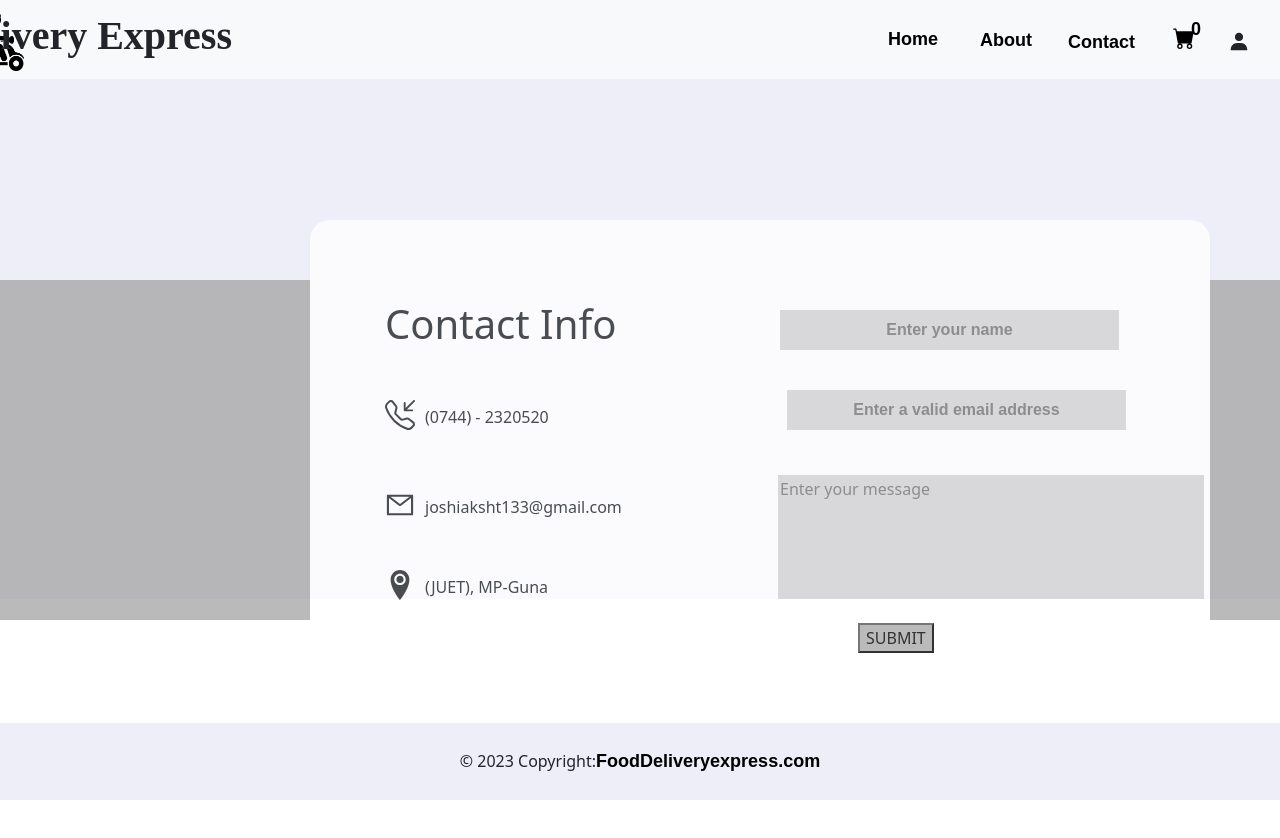
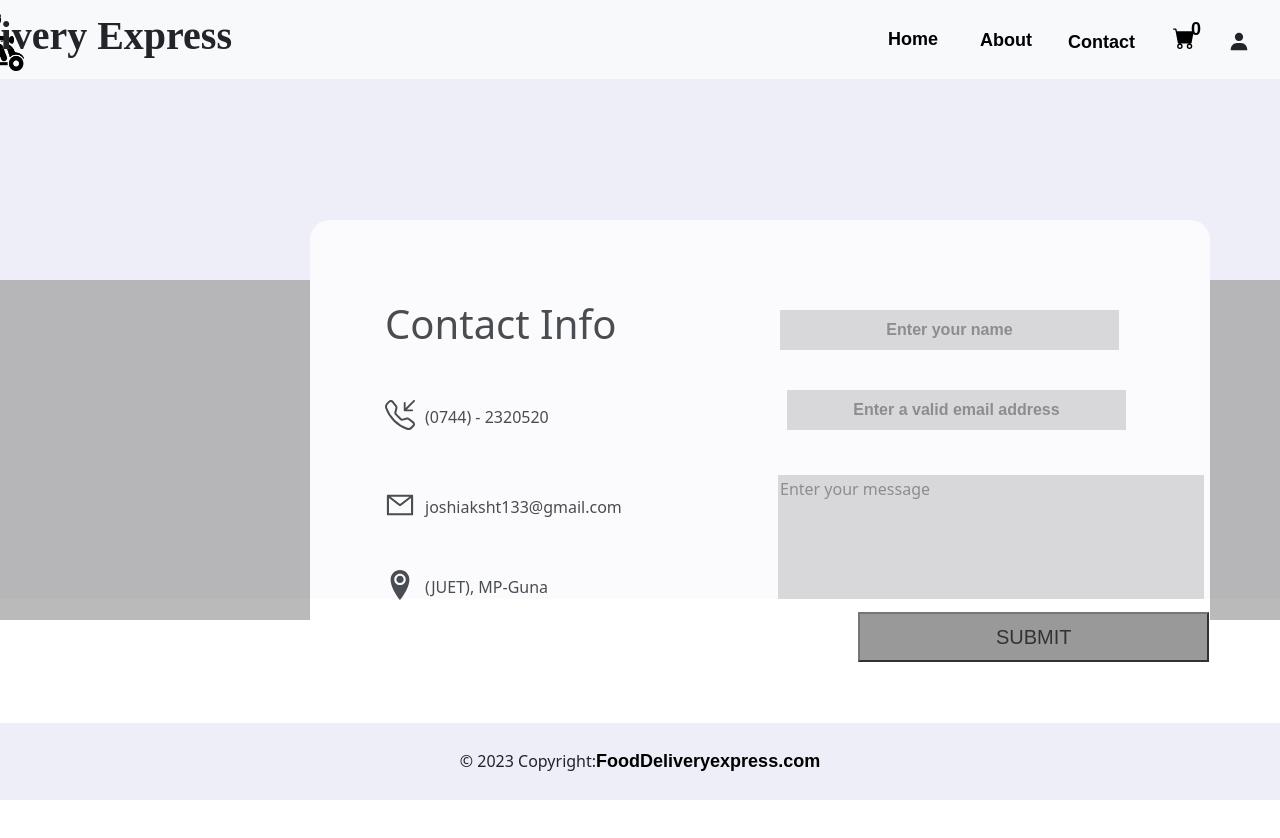
Before and after one commit to Ajddn/Food_delivery_express_Mern_stack_app, a React (Create React App) app in the folder frontend/: page /contact in a window 1280 px wide. In both pictures the pointer is over the button "SUBMIT". Shown: the top 838 px of the page. Built offline with nearby package versions, Linux system fonts and the light colour scheme; no server answers.

Commit message:
Update conatct.css
changing btn to btnforsubmit as it overlapping with other pages button

```diff
--- a/frontend/src/navbarpages/conatct.css
+++ b/frontend/src/navbarpages/conatct.css
@@ -82,7 +82,7 @@ position :relative; top : 270px;
 }
 
 
-.btn {
+.btnforsubmit {
     background: darkgray;
     /* background-image: -webkit-linear-gradient(top, #A1CCD1, #A1CCD1);
     background-image: -moz-linear-gradient(top, #A1CCD1, #A1CCD1);
@@ -100,7 +100,7 @@ position :relative; top : 270px;
 
   }
 
-  .btn:hover {
+  .btnforsubmit:hover {
     background: gray;
     /* background-image: -webkit-linear-gradient(top, #7ebbc2, #7ebbc2);
     background-image: -moz-linear-gradient(top, #7ebbc2, #7ebbc2);
```
